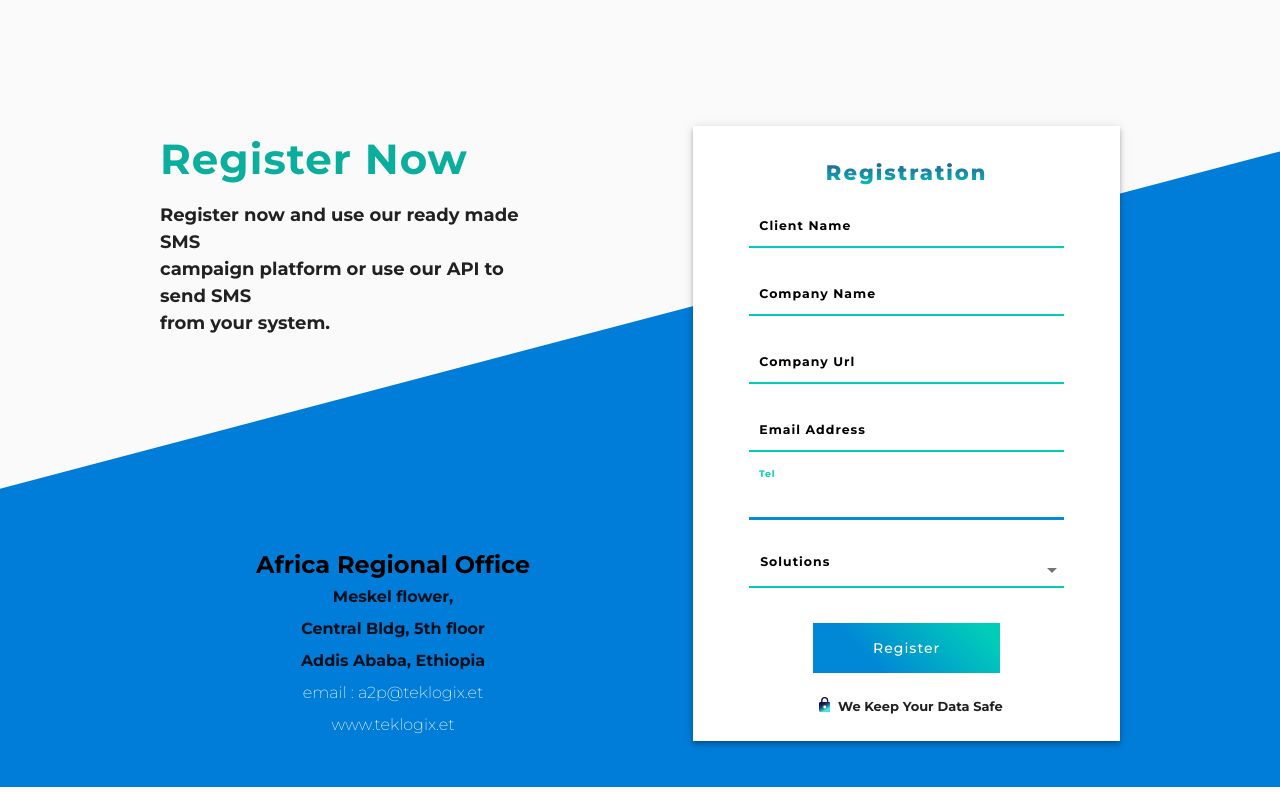
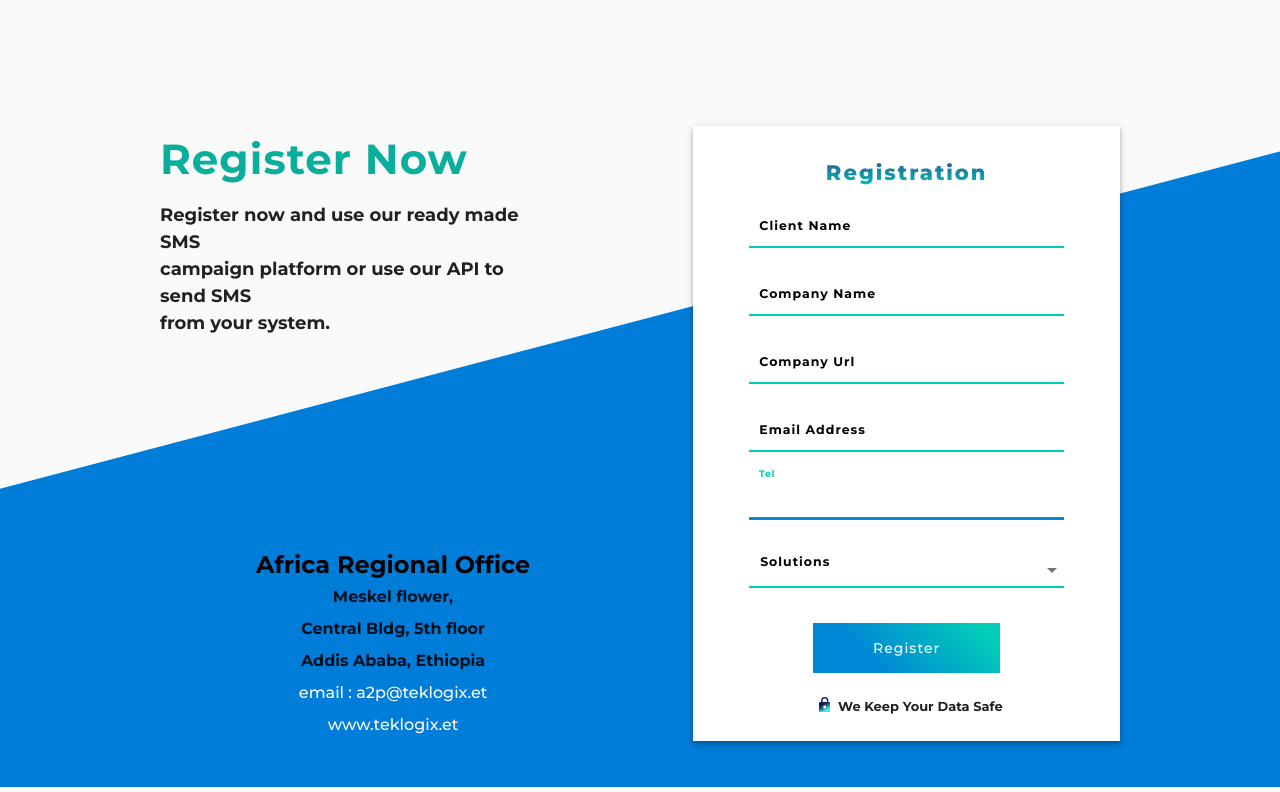
Before and after one commit to LeulAria/mt, a React (Create React App) app: page / in a window 1280 px wide. Shown: the part 3674-4466 px from the top of the page. Built offline with nearby package versions, Linux system fonts and the light colour scheme; a web font is replaced by a local one.

Commit message:
🐛 BUG:  fixes font weight

```diff
--- a/src/Pages/home/pageForm/index.tsx
+++ b/src/Pages/home/pageForm/index.tsx
@@ -150,9 +150,9 @@ export default function PageForm() {
 
                                         Central Bldg, 5th floor <br />
                                         Addis Ababa, Ethiopia <br />
-                                        <span style={{ color: 'white', fontWeight: 100, fontSize: '16px' }}>email : a2p@teklogix.et</span> <br/>
-                                        <a href="http://mywebsite.com/home.html"
-                                        style={{ color: 'white', textDecoration: 'none', fontWeight: 100, fontSize: '16px' }}
+                                        <span style={{ color: 'white', fontWeight: 500, fontSize: '16px' }}>email : a2p@teklogix.et</span> <br/>
+                                        <a href="https://www.teklogixinc.com/"
+                                        style={{ color: 'white', textDecoration: 'none', fontWeight: 500, fontSize: '16px' }}
                                         >www.teklogix.et</a>
                                     </Typography>
                                 </Box>
@@ -187,9 +187,9 @@ export default function PageForm() {
 
                                         Central Bldg, 5th floor <br />
                                         Addis Ababa, Ethiopia <br />
-                                        <span style={{ color: 'white', fontWeight: 100 , fontSize: '16px' }}>email : a2p@teklogix.et</span> <br/>
-                                        <a href="http://mywebsite.com/home.html"
-                                        style={{ color: 'white', textDecoration: 'none', fontWeight: 100 , fontSize: '16px' }}
+                                        <span style={{ color: 'white', fontWeight: 500 , fontSize: '16px' }}>email : a2p@teklogix.et</span> <br/>
+                                        <a href="https://www.teklogixinc.com/"
+                                        style={{ color: 'white', textDecoration: 'none', fontWeight: 500 , fontSize: '16px' }}
                                         >www.teklogix.et</a>
                                     </Typography>
                                 </Box>
```
Also changed, not shown: 1 other file (tests, documents, lock files or other folders).
